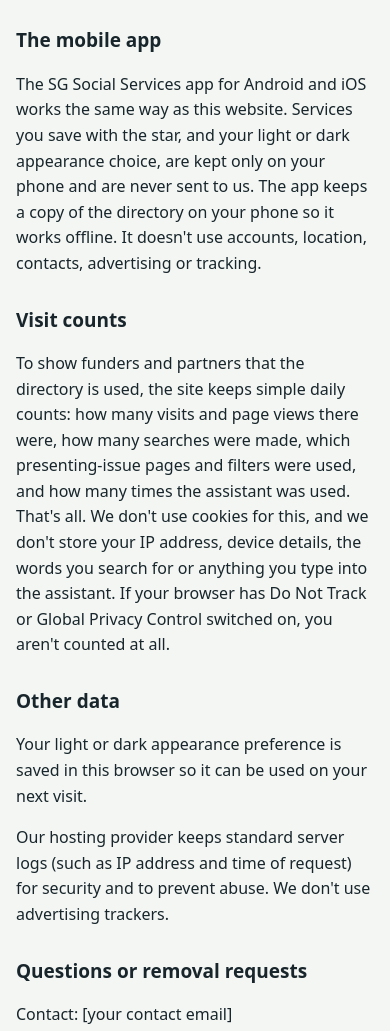
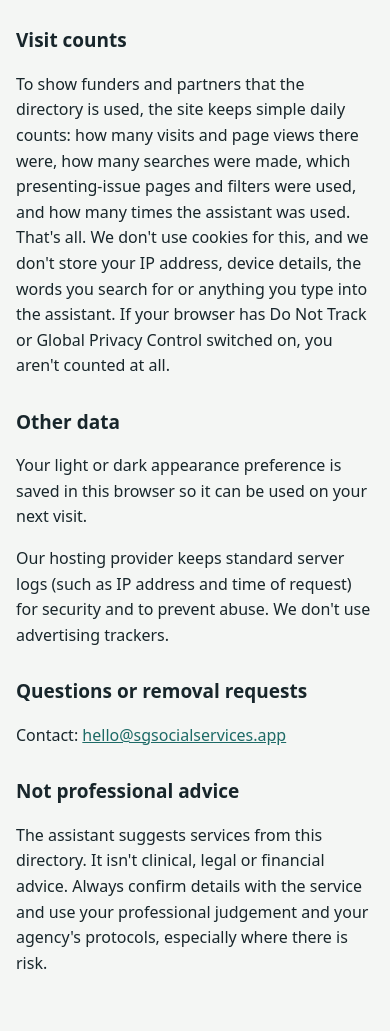
Before and after one commit to zhngxn1811/sgsocialservice, a website: page public/privacy.html in a window 390 px wide. Shown: the part 1166-2197 px from the top of the page. Drawn offline with Linux system fonts and the light colour scheme.

Commit message:
Remove mobile app section from privacy page and add contact email (6afb3702009cbeecf16bf965)

```diff
--- a/public/privacy.html
+++ b/public/privacy.html
@@ -32,9 +32,6 @@ a{color:var(--teal)}p.meta{color:var(--muted);margin:0 0 20px}
 <h2>Recommendations and update reports</h2>
 <p>When you use the form, we store what you type (service details, your description, and your email address, occupation and organisation type), along with the date. We use it only to review and update the directory, and your email address only to follow up on your submission. We don't collect your name through the form.</p>
 
-<h2>The mobile app</h2>
-<p>The SG Social Services app for Android and iOS works the same way as this website. Services you save with the star, and your light or dark appearance choice, are kept only on your phone and are never sent to us. The app keeps a copy of the directory on your phone so it works offline. It doesn't use accounts, location, contacts, advertising or tracking.</p>
-
 <h2>Visit counts</h2>
 <p>To show funders and partners that the directory is used, the site keeps simple daily counts: how many visits and page views there were, how many searches were made, which presenting-issue pages and filters were used, and how many times the assistant was used. That's all. We don't use cookies for this, and we don't store your IP address, device details, the words you search for or anything you type into the assistant. If your browser has Do Not Track or Global Privacy Control switched on, you aren't counted at all.</p>
 
@@ -43,7 +40,7 @@ a{color:var(--teal)}p.meta{color:var(--muted);margin:0 0 20px}
 <p>Our hosting provider keeps standard server logs (such as IP address and time of request) for security and to prevent abuse. We don't use advertising trackers.</p>
 
 <h2>Questions or removal requests</h2>
-<p>Contact: <span id="contact">[your contact email]</span></p>
+<p>Contact: <a id="contact" href="mailto:hello@sgsocialservices.app">hello@sgsocialservices.app</a></p>
 
 <h2>Not professional advice</h2>
 <p>The assistant suggests services from this directory. It isn't clinical, legal or financial advice. Always confirm details with the service and use your professional judgement and your agency's protocols, especially where there is risk.</p>
```
